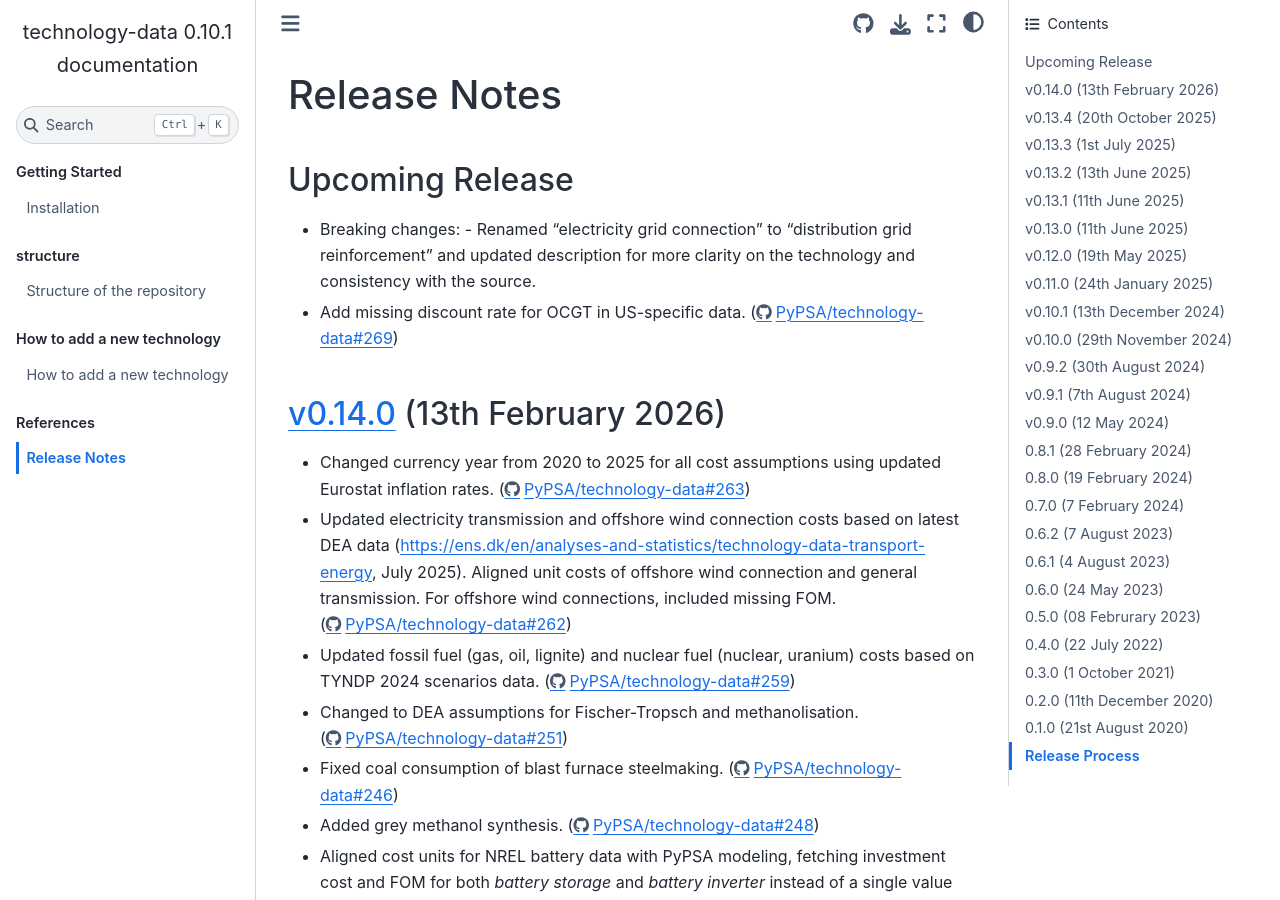
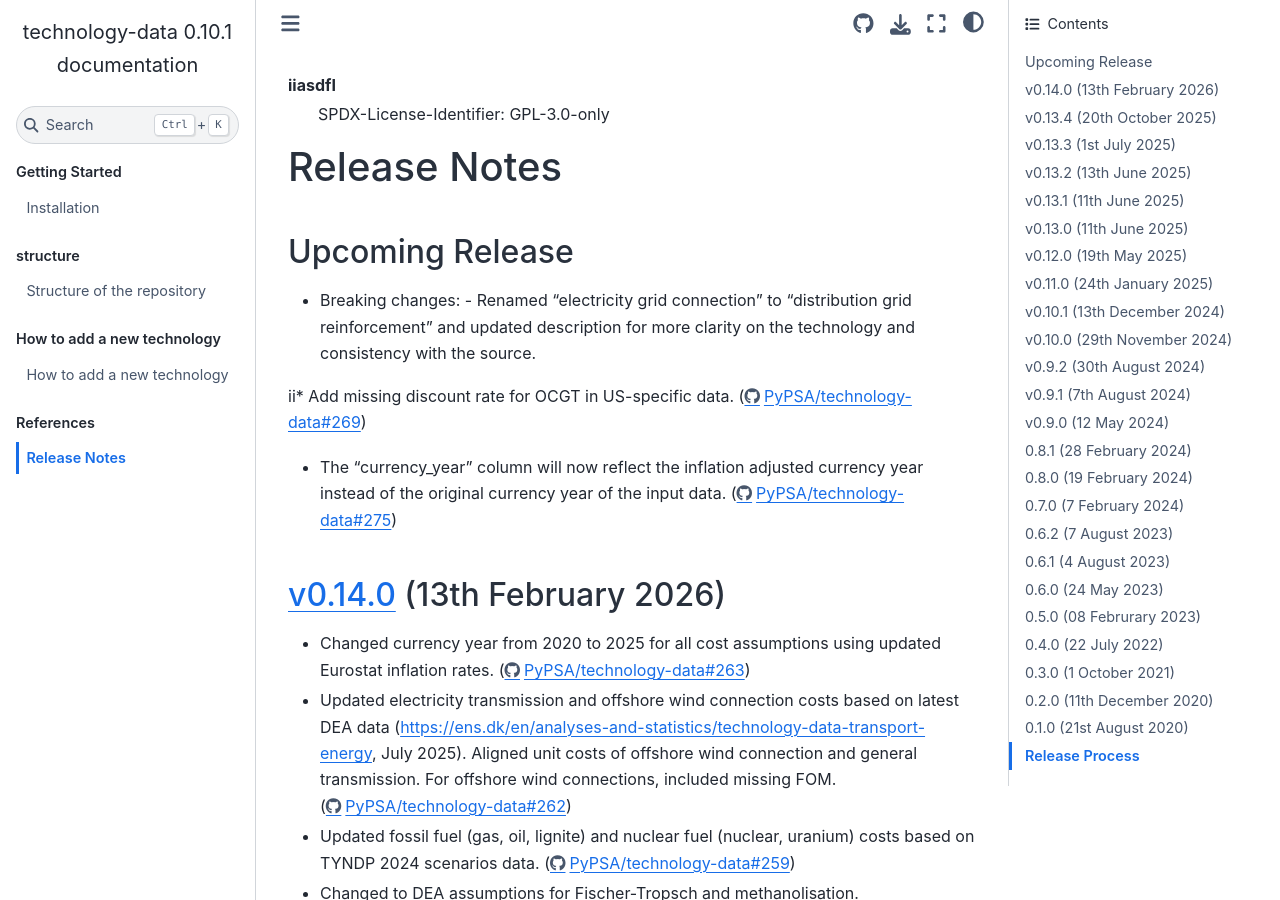
Before and after one commit to PyPSA/technology-data, a Sphinx documentation site: the page built from docs/release_notes.rst, in a window 1280 px wide and 900 px high. Built offline with Sphinx 7.4.7 and the Sphinx Book theme 1.1.4, drawn with Linux system fonts in a browser that asks for light colours.

Commit message:
doc: Add release notes

```diff
--- a/docs/release_notes.rst
+++ b/docs/release_notes.rst
@@ -1,7 +1,7 @@
 
 ..
   SPDX-FileCopyrightText: Contributors to technology-data <https://github.com/pypsa/technology-data>
-
+iiasdfI
   SPDX-License-Identifier: GPL-3.0-only
 
 ##########################################
@@ -19,7 +19,9 @@ Upcoming Release
 * Breaking changes:
   - Renamed "electricity grid connection" to "distribution grid reinforcement" and updated description for more clarity on the technology and consistency with the source.
 
-* Add missing discount rate for OCGT in US-specific data. (https://github.com/PyPSA/technology-data/pull/269)
+ii* Add missing discount rate for OCGT in US-specific data. (https://github.com/PyPSA/technology-data/pull/269)
+
+* The "currency_year" column will now reflect the inflation adjusted currency year instead of the original currency year of the input data. (https://github.com/PyPSA/technology-data/pull/275)
 
 `v0.14.0 <https://github.com/PyPSA/technology-data/releases/tag/v0.14.0>`__ (13th February 2026)
 ================================================================================================
```
